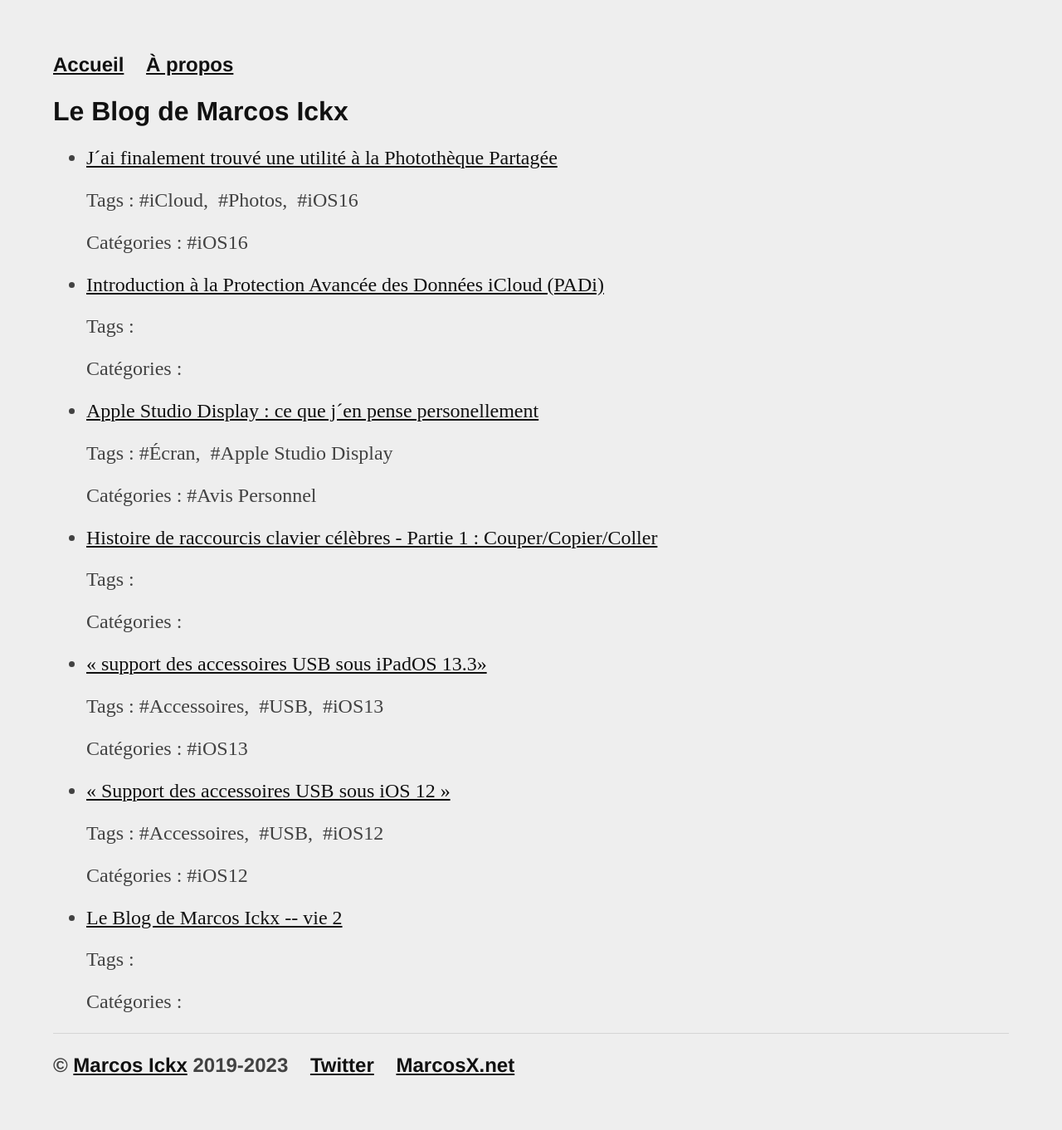
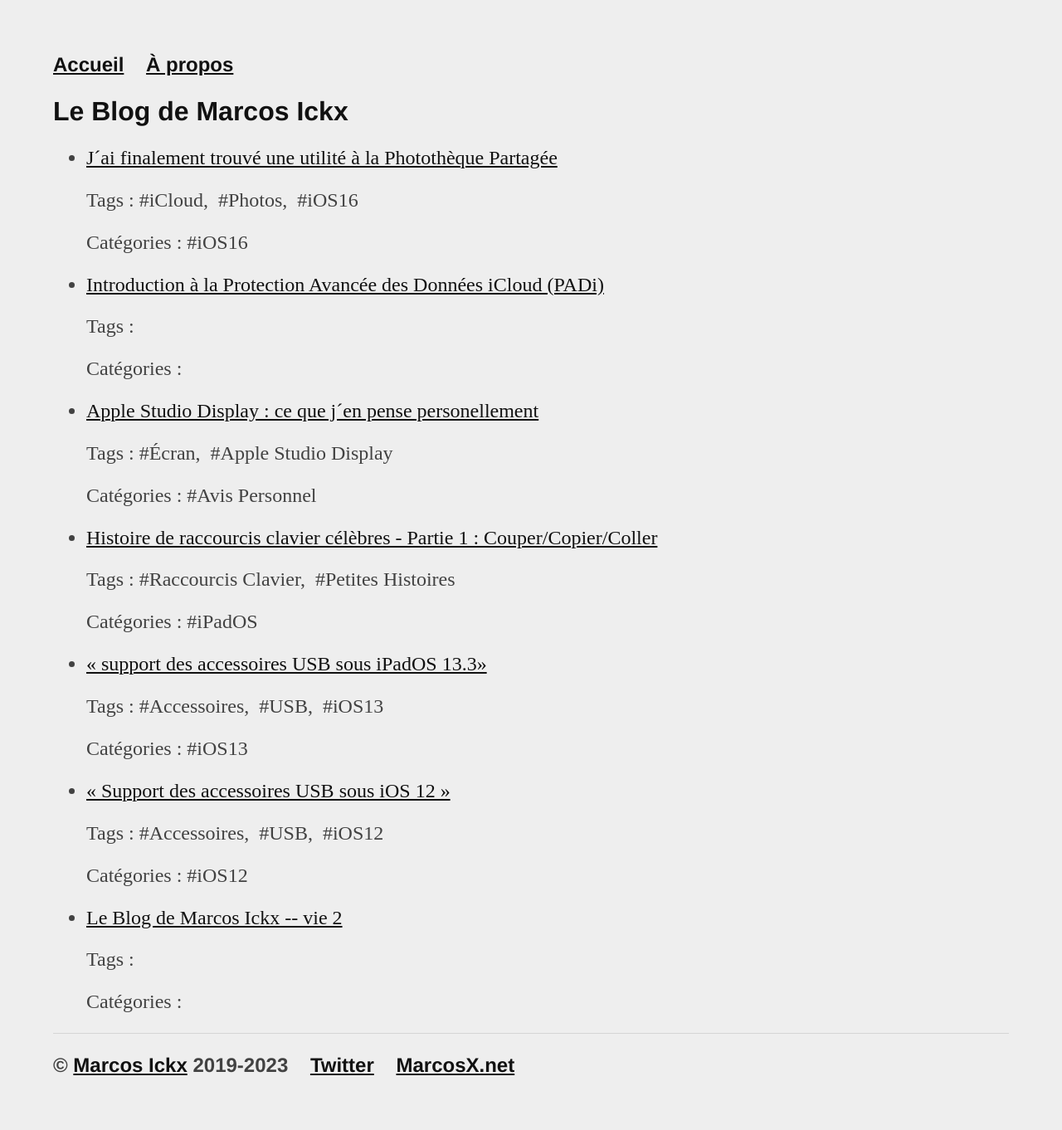
Before and after one commit to MarcosIckx/PreviewMarcosxNet, a Jekyll site: the page built from blog/index.html, in a window 1280 px wide. Shown: the whole page at 83% size. Built offline with Jekyll 4.4.1, drawn with Linux system fonts in a browser that asks for light colours.

Commit message:
Update 2020-04-15-Histoire-de-raccourcis-clavier-apple-partie1-le-trio-couper-copier-coller.md

```diff
--- a/_posts/2020-04-15-Histoire-de-raccourcis-clavier-apple-partie1-le-trio-couper-copier-coller.md
+++ b/_posts/2020-04-15-Histoire-de-raccourcis-clavier-apple-partie1-le-trio-couper-copier-coller.md
@@ -2,6 +2,8 @@
 layout: post
 title: "Histoire de raccourcis clavier célèbres - Partie 1 : Couper/Copier/Coller"
 date: 2020-04-15
+tags: [Raccourcis Clavier, Petites Histoires]
+category: iPadOS
 ---
 
 # Histoire de raccourcis clavier célèbres
```
